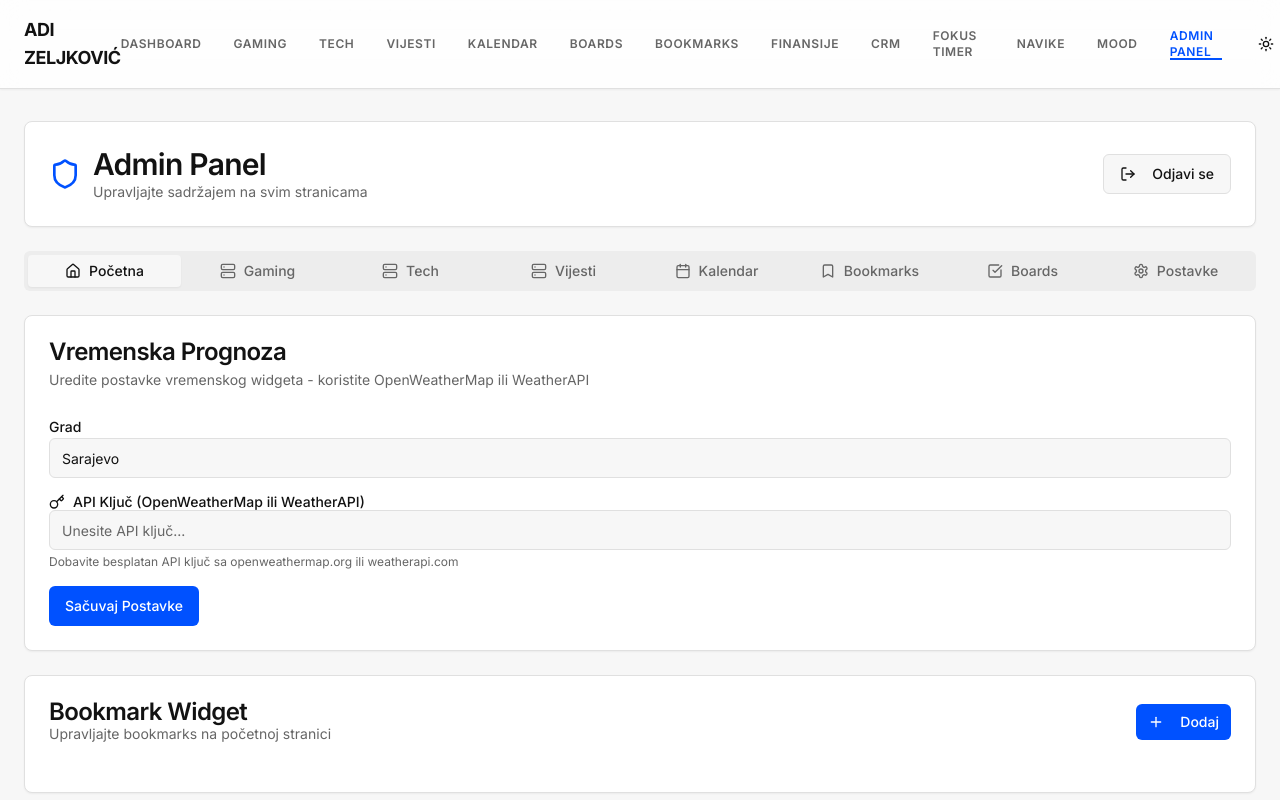
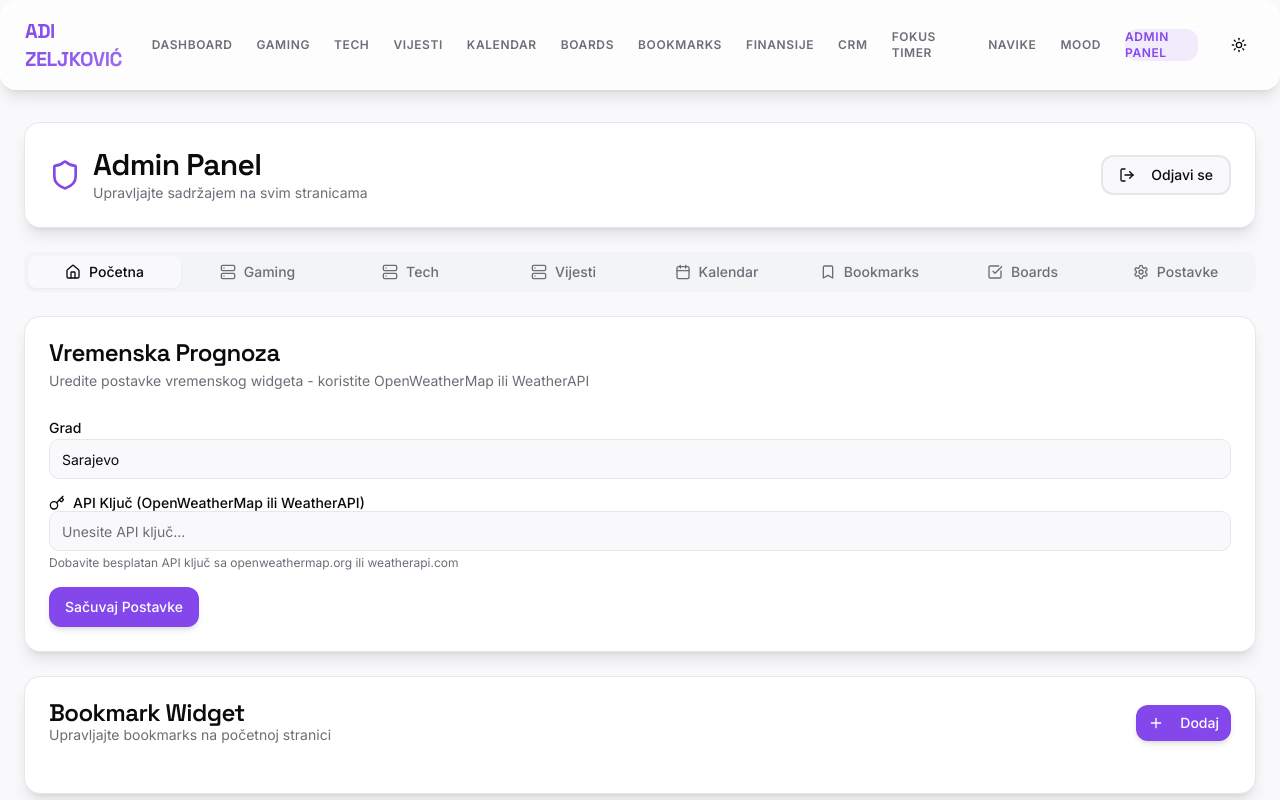
Before and after one commit to AdiZeljkovic/blink-view, a React (Vite) app: page /admin in a window 1280 px wide. Shown: the top 800 px of the page. Built offline with nearby package versions, Linux system fonts and the light colour scheme; sample sign-in values are in the browser's storage; the HTML template or start-up script is replaced by a standard one.

Commit message:
Refactor: Modernize UI design

```diff
--- a/index.html
+++ b/index.html
@@ -8,7 +8,7 @@
     <meta name="author" content="Lovable" />
     <link rel="preconnect" href="https://fonts.googleapis.com">
     <link rel="preconnect" href="https://fonts.gstatic.com" crossorigin>
-    <link href="https://fonts.googleapis.com/css2?family=Inter:wght@400;500;600;700&family=JetBrains+Mono:wght@700&display=swap" rel="stylesheet">
+    <link href="https://fonts.googleapis.com/css2?family=Inter:wght@300;400;500;600;700;800&family=Space+Grotesk:wght@400;500;600;700&display=swap" rel="stylesheet">
 
     <meta property="og:title" content="Fokus - Personal Productivity Dashboard" />
     <meta property="og:description" content="Ultra-minimalist personal productivity dashboard for focused work" />
--- a/src/components/Header.tsx
+++ b/src/components/Header.tsx
@@ -21,24 +21,32 @@ const Header = () => {
   ];
 
   return (
-    <header className="border-b border-border bg-card/80 backdrop-blur-md sticky top-0 z-50 animate-fade-in-down shadow-sm">
+    <header className="glass-card border-b border-border/50 sticky top-0 z-50 animate-fade-in-down">
       <div className="container mx-auto px-6 py-4">
         <div className="flex justify-between items-center">
-          <Link to="/" className="text-lg font-bold tracking-tight transition-all duration-300 hover:text-primary cursor-pointer hover:scale-105">
+          <Link
+            to="/"
+            className="text-xl font-display font-bold tracking-tight transition-all duration-300 hover:text-primary cursor-pointer hover:scale-105 gradient-text"
+          >
             ADI ZELJKOVIĆ
           </Link>
-          <nav className="flex gap-8 items-center">
+          <nav className="flex gap-6 items-center">
             {navLinks.map((link) => (
               <Link
                 key={link.label}
                 to={link.path}
-                className={`text-xs font-semibold tracking-wider uppercase transition-all duration-300 relative after:absolute after:bottom-0 after:left-0 after:h-[2px] after:bg-primary after:transition-all after:duration-300 ${
+                className={`text-xs font-semibold tracking-wider uppercase transition-all duration-300 relative group ${
                   location.pathname === link.path
-                    ? 'text-primary after:w-full'
-                    : 'text-muted-foreground hover:text-primary after:w-0 hover:after:w-full'
+                    ? 'text-primary'
+                    : 'text-muted-foreground hover:text-primary'
                 }`}
               >
-                {link.label}
+                <span className="relative z-10">{link.label}</span>
+                <span className={`absolute inset-0 bg-primary/10 rounded-lg transform transition-all duration-300 ${
+                  location.pathname === link.path
+                    ? 'scale-100 opacity-100'
+                    : 'scale-75 opacity-0 group-hover:scale-100 group-hover:opacity-100'
+                }`} />
               </Link>
             ))}
             <ThemeToggle />
--- a/src/components/ui/button.tsx
+++ b/src/components/ui/button.tsx
@@ -5,21 +5,21 @@ import { cva, type VariantProps } from "class-variance-authority";
 import { cn } from "@/lib/utils";
 
 const buttonVariants = cva(
-  "inline-flex items-center justify-center gap-2 whitespace-nowrap rounded-md text-sm font-medium ring-offset-background transition-all duration-300 focus-visible:outline-none focus-visible:ring-2 focus-visible:ring-ring focus-visible:ring-offset-2 disabled:pointer-events-none disabled:opacity-50 [&_svg]:pointer-events-none [&_svg]:size-4 [&_svg]:shrink-0 active:scale-95",
+  "inline-flex items-center justify-center gap-2 whitespace-nowrap rounded-xl text-sm font-medium ring-offset-background transition-all duration-300 focus-visible:outline-none focus-visible:ring-2 focus-visible:ring-ring focus-visible:ring-offset-2 disabled:pointer-events-none disabled:opacity-50 [&_svg]:pointer-events-none [&_svg]:size-4 [&_svg]:shrink-0 active:scale-95 hover:-translate-y-0.5",
   {
     variants: {
       variant: {
-        default: "bg-primary text-primary-foreground hover:bg-primary/90 hover:shadow-lg hover:glow-primary",
-        destructive: "bg-destructive text-destructive-foreground hover:bg-destructive/90 hover:shadow-lg",
-        outline: "border border-input bg-background hover:bg-accent hover:text-accent-foreground hover:border-primary/50",
-        secondary: "bg-secondary text-secondary-foreground hover:bg-secondary/80 hover:shadow-md",
+        default: "bg-primary text-primary-foreground hover:bg-primary/90 shadow-md hover:shadow-glow-md",
+        destructive: "bg-destructive text-destructive-foreground hover:bg-destructive/90 shadow-md hover:shadow-lg",
+        outline: "border-2 border-input bg-background hover:bg-accent hover:text-accent-foreground hover:border-primary/50",
+        secondary: "bg-secondary text-secondary-foreground hover:bg-secondary/80 shadow-sm hover:shadow-md",
         ghost: "hover:bg-accent hover:text-accent-foreground",
         link: "text-primary underline-offset-4 hover:underline",
       },
       size: {
         default: "h-10 px-4 py-2",
-        sm: "h-9 rounded-md px-3",
-        lg: "h-11 rounded-md px-8",
+        sm: "h-9 rounded-lg px-3",
+        lg: "h-12 rounded-xl px-8 text-base",
         icon: "h-10 w-10",
       },
     },
--- a/src/components/ui/card.tsx
+++ b/src/components/ui/card.tsx
@@ -3,7 +3,7 @@ import * as React from "react";
 import { cn } from "@/lib/utils";
 
 const Card = React.forwardRef<HTMLDivElement, React.HTMLAttributes<HTMLDivElement>>(({ className, ...props }, ref) => (
-  <div ref={ref} className={cn("rounded-lg border bg-card text-card-foreground shadow-sm transition-all duration-300 hover:shadow-lg", className)} {...props} />
+  <div ref={ref} className={cn("rounded-2xl border bg-card text-card-foreground shadow-lg backdrop-blur-sm transition-all duration-500 hover:shadow-xl hover:-translate-y-1", className)} {...props} />
 ));
 Card.displayName = "Card";
 
@@ -16,7 +16,7 @@ CardHeader.displayName = "CardHeader";
 
 const CardTitle = React.forwardRef<HTMLParagraphElement, React.HTMLAttributes<HTMLHeadingElement>>(
   ({ className, ...props }, ref) => (
-    <h3 ref={ref} className={cn("text-2xl font-semibold leading-none tracking-tight", className)} {...props} />
+    <h3 ref={ref} className={cn("text-2xl font-display font-semibold leading-none tracking-tight", className)} {...props} />
   ),
 );
 CardTitle.displayName = "CardTitle";
--- a/src/index.css
+++ b/src/index.css
@@ -1,117 +1,128 @@
+@import url('https://fonts.googleapis.com/css2?family=Inter:wght@300;400;500;600;700;800&family=Space+Grotesk:wght@400;500;600;700&display=swap');
+
 @tailwind base;
 @tailwind components;
 @tailwind utilities;
 
-/* Definition of the design system. All colors, gradients, fonts, etc should be defined here.
-All colors MUST be HSL.
-*/
-
 @layer base {
   :root {
-    /* Ultra-minimalist monochromatic palette with electric blue accent */
-    --background: 0 0% 97%;
-    --foreground: 0 0% 7%;
+    /* Modern Color Palette - Light Mode */
+    --background: 240 15% 98%;
+    --foreground: 240 10% 5%;
 
     --card: 0 0% 100%;
-    --card-foreground: 0 0% 7%;
+    --card-foreground: 240 10% 5%;
 
     --popover: 0 0% 100%;
-    --popover-foreground: 0 0% 7%;
+    --popover-foreground: 240 10% 5%;
 
-    /* Electric blue accent - the hero of our design */
-    --primary: 221 100% 50%;
+    --primary: 262 80% 60%;
     --primary-foreground: 0 0% 100%;
-    --primary-glow: 221 100% 60%;
+    --primary-glow: 262 80% 70%;
 
-    --secondary: 0 0% 95%;
-    --secondary-foreground: 0 0% 7%;
+    --secondary: 220 14% 96%;
+    --secondary-foreground: 240 10% 5%;
 
-    --muted: 0 0% 93%;
-    --muted-foreground: 0 0% 40%;
+    --muted: 220 14% 96%;
+    --muted-foreground: 240 5% 45%;
 
-    --accent: 221 100% 50%;
+    --accent: 175 60% 50%;
     --accent-foreground: 0 0% 100%;
 
     --destructive: 0 84% 60%;
     --destructive-foreground: 0 0% 100%;
 
-    --border: 0 0% 88%;
-    --input: 0 0% 88%;
-    --ring: 221 100% 50%;
+    --border: 220 13% 91%;
+    --input: 220 13% 91%;
+    --ring: 262 80% 60%;
 
-    --radius: 0.5rem;
+    --radius: 0.75rem;
 
-    /* Enhanced shadows */
-    --shadow-sm: 0 1px 2px 0 hsl(0 0% 0% / 0.05);
-    --shadow-md: 0 4px 6px -1px hsl(0 0% 0% / 0.1), 0 2px 4px -2px hsl(0 0% 0% / 0.1);
-    --shadow-lg: 0 10px 15px -3px hsl(0 0% 0% / 0.1), 0 4px 6px -4px hsl(0 0% 0% / 0.1);
-    --shadow-primary: 0 8px 24px -4px hsl(var(--primary) / 0.2);
+    /* Gradients */
+    --gradient-primary: linear-gradient(135deg, hsl(262, 80%, 60%) 0%, hsl(262, 80%, 70%) 100%);
+    --gradient-accent: linear-gradient(135deg, hsl(175, 60%, 50%) 0%, hsl(220, 70%, 55%) 100%);
+    --gradient-soft: linear-gradient(180deg, hsl(240, 15%, 98%) 0%, hsl(220, 14%, 96%) 100%);
+    --gradient-glow: radial-gradient(circle at 50% 0%, hsl(262, 80%, 60%, 0.15) 0%, transparent 60%);
 
-    /* Smooth transitions */
-    --transition-base: all 0.2s cubic-bezier(0.4, 0, 0.2, 1);
-    --transition-smooth: all 0.3s cubic-bezier(0.4, 0, 0.2, 1);
-    --transition-bounce: all 0.4s cubic-bezier(0.34, 1.56, 0.64, 1);
+    /* Shadows */
+    --shadow-sm: 0 1px 2px 0 hsl(240, 10%, 5%, 0.05);
+    --shadow-md: 0 4px 6px -1px hsl(240, 10%, 5%, 0.1), 0 2px 4px -2px hsl(240, 10%, 5%, 0.1);
+    --shadow-lg: 0 10px 15px -3px hsl(240, 10%, 5%, 0.1), 0 4px 6px -4px hsl(240, 10%, 5%, 0.1);
+    --shadow-xl: 0 20px 25px -5px hsl(240, 10%, 5%, 0.1), 0 8px 10px -6px hsl(240, 10%, 5%, 0.1);
+    --shadow-glow: 0 0 40px hsl(262, 80%, 60%, 0.3);
+    --shadow-glow-accent: 0 0 30px hsl(175, 60%, 50%, 0.25);
+
+    /* Glass Effects */
+    --glass-bg: hsl(0, 0%, 100%, 0.7);
+    --glass-border: hsl(0, 0%, 100%, 0.2);
 
     --sidebar-background: 0 0% 98%;
-
     --sidebar-foreground: 240 5.3% 26.1%;
-
     --sidebar-primary: 240 5.9% 10%;
-
     --sidebar-primary-foreground: 0 0% 98%;
-
     --sidebar-accent: 240 4.8% 95.9%;
-
     --sidebar-accent-foreground: 240 5.9% 10%;
-
     --sidebar-border: 220 13% 91%;
-
-    --sidebar-ring: 217.2 91.2% 59.8%;
+    --sidebar-ring: 262 80% 60%;
   }
 
   .dark {
-    --background: 0 0% 7%;
-    --foreground: 0 0% 98%;
+    /* Modern Color Palette - Dark Mode */
+    --background: 240 10% 7%;
+    --foreground: 240 5% 96%;
 
-    --card: 0 0% 10%;
-    --card-foreground: 0 0% 98%;
+    --card: 240 8% 11%;
+    --card-foreground: 240 5% 96%;
 
-    --popover: 0 0% 10%;
-    --popover-foreground: 0 0% 98%;
+    --popover: 240 8% 11%;
+    --popover-foreground: 240 5% 96%;
 
-    --primary: 221 100% 50%;
-    --primary-foreground: 0 0% 100%;
-    --primary-glow: 221 100% 60%;
+    --primary: 262 80% 65%;
+    --primary-foreground: 240 10% 7%;
+    --primary-glow: 262 80% 75%;
 
-    --secondary: 0 0% 15%;
-    --secondary-foreground: 0 0% 98%;
+    --secondary: 240 6% 15%;
+    --secondary-foreground: 240 5% 96%;
 
-    --muted: 0 0% 15%;
-    --muted-foreground: 0 0% 60%;
+    --muted: 240 6% 15%;
+    --muted-foreground: 240 5% 65%;
 
-    --accent: 221 100% 50%;
-    --accent-foreground: 0 0% 100%;
+    --accent: 175 60% 55%;
+    --accent-foreground: 240 10% 7%;
 
     --destructive: 0 84% 60%;
-    --destructive-foreground: 0 0% 100%;
+    --destructive-foreground: 240 5% 96%;
 
-    --border: 0 0% 20%;
-    --input: 0 0% 20%;
-    --ring: 221 100% 50%;
+    --border: 240 6% 20%;
+    --input: 240 6% 20%;
+    --ring: 262 80% 65%;
 
-    /* Enhanced shadows for dark mode */
-    --shadow-sm: 0 1px 2px 0 hsl(0 0% 0% / 0.3);
-    --shadow-md: 0 4px 6px -1px hsl(0 0% 0% / 0.4), 0 2px 4px -2px hsl(0 0% 0% / 0.3);
-    --shadow-lg: 0 10px 15px -3px hsl(0 0% 0% / 0.5), 0 4px 6px -4px hsl(0 0% 0% / 0.4);
-    --shadow-primary: 0 8px 24px -4px hsl(var(--primary) / 0.4);
+    /* Gradients */
+    --gradient-primary: linear-gradient(135deg, hsl(262, 80%, 65%) 0%, hsl(262, 80%, 75%) 100%);
+    --gradient-accent: linear-gradient(135deg, hsl(175, 60%, 55%) 0%, hsl(220, 70%, 60%) 100%);
+    --gradient-soft: linear-gradient(180deg, hsl(240, 10%, 7%) 0%, hsl(240, 8%, 11%) 100%);
+    --gradient-glow: radial-gradient(circle at 50% 0%, hsl(262, 80%, 65%, 0.2) 0%, transparent 60%);
+
+    /* Shadows */
+    --shadow-sm: 0 1px 2px 0 hsl(0, 0%, 0%, 0.3);
+    --shadow-md: 0 4px 6px -1px hsl(0, 0%, 0%, 0.4), 0 2px 4px -2px hsl(0, 0%, 0%, 0.4);
+    --shadow-lg: 0 10px 15px -3px hsl(0, 0%, 0%, 0.5), 0 4px 6px -4px hsl(0, 0%, 0%, 0.5);
+    --shadow-xl: 0 20px 25px -5px hsl(0, 0%, 0%, 0.6), 0 8px 10px -6px hsl(0, 0%, 0%, 0.6);
+    --shadow-glow: 0 0 50px hsl(262, 80%, 65%, 0.4);
+    --shadow-glow-accent: 0 0 40px hsl(175, 60%, 55%, 0.3);
+
+    /* Glass Effects */
+    --glass-bg: hsl(240, 8%, 11%, 0.6);
+    --glass-border: hsl(240, 5%, 96%, 0.1);
+
     --sidebar-background: 0 0% 7%;
     --sidebar-foreground: 0 0% 98%;
-    --sidebar-primary: 221 100% 50%;
+    --sidebar-primary: 262 80% 65%;
     --sidebar-primary-foreground: 0 0% 100%;
     --sidebar-accent: 0 0% 15%;
     --sidebar-accent-foreground: 0 0% 98%;
     --sidebar-border: 0 0% 20%;
-    --sidebar-ring: 221 100% 50%;
+    --sidebar-ring: 262 80% 65%;
   }
 }
 
@@ -121,38 +132,141 @@ All colors MUST be HSL.
   }
 
   body {
-    @apply bg-background text-foreground font-sans antialiased;
-    background-image: radial-gradient(circle, hsl(var(--foreground) / 0.025) 1px, transparent 1px);
-    background-size: 20px 20px;
+    @apply bg-background text-foreground font-body;
+    font-feature-settings: "rlig" 1, "calt" 1;
+    text-rendering: optimizeLegibility;
+    -webkit-font-smoothing: antialiased;
+    -moz-osx-font-smoothing: grayscale;
+  }
+
+  h1, h2, h3, h4, h5, h6 {
+    @apply font-display;
   }
 }
 
 @layer utilities {
-  .font-mono-heading {
-    font-family: 'JetBrains Mono', monospace;
-    font-weight: 700;
-    letter-spacing: -0.03em;
+  /* Glass Morphism */
+  .glass {
+    background: var(--glass-bg);
+    backdrop-filter: blur(20px) saturate(180%);
+    -webkit-backdrop-filter: blur(20px) saturate(180%);
+    border: 1px solid var(--glass-border);
   }
 
-  .widget-card {
-    @apply bg-card/80 backdrop-blur-sm rounded-xl border border-border p-6 transition-all duration-300 hover:border-primary/40 hover:shadow-xl hover:-translate-y-1;
-    animation: fade-in 0.4s ease-out;
-    box-shadow: var(--shadow-md);
+  .glass-card {
+    @apply glass rounded-2xl shadow-lg;
   }
 
-  .smooth-hover {
-    @apply transition-all duration-300 ease-out hover:scale-[1.02] hover:shadow-lg;
+  /* Gradient Text */
+  .gradient-text {
+    background: var(--gradient-primary);
+    -webkit-background-clip: text;
+    -webkit-text-fill-color: transparent;
+    background-clip: text;
   }
 
-  .glow-primary {
-    box-shadow: 0 0 20px hsl(var(--primary) / 0.2);
+  .gradient-text-accent {
+    background: var(--gradient-accent);
+    -webkit-background-clip: text;
+    -webkit-text-fill-color: transparent;
+    background-clip: text;
   }
 
-  .glow-primary-intense {
-    box-shadow: 0 0 30px hsl(var(--primary) / 0.3), 0 0 60px hsl(var(--primary) / 0.1);
+  /* Glow Effects */
+  .glow-primary {
+    box-shadow: var(--shadow-glow);
   }
 
-  .glass-effect {
-    @apply bg-card/60 backdrop-blur-md border border-border/50;
+  .glow-accent {
+    box-shadow: var(--shadow-glow-accent);
+  }
+
+  /* Smooth Scrolling */
+  .smooth-scroll {
+    scroll-behavior: smooth;
+    -webkit-overflow-scrolling: touch;
+  }
+
+  /* Animations */
+  .animate-float {
+    animation: float 6s ease-in-out infinite;
+  }
+
+  .animate-pulse-slow {
+    animation: pulse 4s cubic-bezier(0.4, 0, 0.6, 1) infinite;
+  }
+
+  .animate-gradient {
+    background-size: 200% 200%;
+    animation: gradient 8s ease infinite;
+  }
+
+  /* Hover Lift */
+  .hover-lift {
+    @apply transition-all duration-300 ease-out;
+  }
+
+  .hover-lift:hover {
+    @apply -translate-y-1 shadow-xl;
+  }
+
+  /* Interactive Elements */
+  .interactive {
+    @apply transition-all duration-300 ease-out active:scale-95;
+  }
+
+  /* Focus Styles */
+  .focus-ring {
+    @apply focus:outline-none focus:ring-2 focus:ring-primary focus:ring-offset-2 focus:ring-offset-background;
   }
 }
+
+@keyframes float {
+  0%, 100% {
+    transform: translateY(0px);
+  }
+  50% {
+    transform: translateY(-20px);
+  }
+}
+
+@keyframes gradient {
+  0%, 100% {
+    background-position: 0% 50%;
+  }
+  50% {
+    background-position: 100% 50%;
+  }
+}
+
+/* Custom Scrollbar */
+::-webkit-scrollbar {
+  width: 8px;
+  height: 8px;
+}
+
+::-webkit-scrollbar-track {
+  background: hsl(var(--muted));
+  border-radius: 4px;
+}
+
+::-webkit-scrollbar-thumb {
+  background: hsl(var(--primary) / 0.5);
+  border-radius: 4px;
+  transition: background 0.2s;
+}
+
+::-webkit-scrollbar-thumb:hover {
+  background: hsl(var(--primary) / 0.8);
+}
+
+/* Selection */
+::selection {
+  background: hsl(var(--primary) / 0.2);
+  color: hsl(var(--foreground));
+}
+
+::-moz-selection {
+  background: hsl(var(--primary) / 0.2);
+  color: hsl(var(--foreground));
+}
--- a/tailwind.config.ts
+++ b/tailwind.config.ts
@@ -2,7 +2,12 @@ import type { Config } from "tailwindcss";
 
 export default {
   darkMode: ["class"],
-  content: ["./pages/**/*.{ts,tsx}", "./components/**/*.{ts,tsx}", "./app/**/*.{ts,tsx}", "./src/**/*.{ts,tsx}"],
+  content: [
+    "./pages/**/*.{ts,tsx}",
+    "./components/**/*.{ts,tsx}",
+    "./app/**/*.{ts,tsx}",
+    "./src/**/*.{ts,tsx}",
+  ],
   prefix: "",
   theme: {
     container: {
@@ -14,8 +19,8 @@ export default {
     },
     extend: {
       fontFamily: {
-        sans: ['Inter', 'sans-serif'],
-        mono: ['JetBrains Mono', 'monospace'],
+        body: ["Inter", "system-ui", "sans-serif"],
+        display: ["Space Grotesk", "system-ui", "sans-serif"],
       },
       colors: {
         border: "hsl(var(--border))",
@@ -26,6 +31,7 @@ export default {
         primary: {
           DEFAULT: "hsl(var(--primary))",
           foreground: "hsl(var(--primary-foreground))",
+          glow: "hsl(var(--primary-glow))",
         },
         secondary: {
           DEFAULT: "hsl(var(--secondary))",
@@ -69,82 +75,103 @@ export default {
       },
       keyframes: {
         "accordion-down": {
-          from: {
-            height: "0",
-            opacity: "0",
-          },
-          to: {
-            height: "var(--radix-accordion-content-height)",
-            opacity: "1",
-          },
+          from: { height: "0", opacity: "0" },
+          to: { height: "var(--radix-accordion-content-height)", opacity: "1" },
         },
         "accordion-up": {
-          from: {
-            height: "var(--radix-accordion-content-height)",
-            opacity: "1",
-          },
-          to: {
-            height: "0",
-            opacity: "0",
-          },
+          from: { height: "var(--radix-accordion-content-height)", opacity: "1" },
+          to: { height: "0", opacity: "0" },
         },
         "fade-in": {
-          "0%": {
-            opacity: "0",
-            transform: "translateY(10px)",
-          },
-          "100%": {
-            opacity: "1",
-            transform: "translateY(0)",
-          },
+          "0%": { opacity: "0", transform: "translateY(10px)" },
+          "100%": { opacity: "1", transform: "translateY(0)" },
         },
         "fade-in-down": {
-          "0%": {
-            opacity: "0",
-            transform: "translateY(-10px)",
-          },
-          "100%": {
-            opacity: "1",
-            transform: "translateY(0)",
-          },
+          "0%": { opacity: "0", transform: "translateY(-20px)" },
+          "100%": { opacity: "1", transform: "translateY(0)" },
         },
-        "slide-up": {
-          "0%": {
-            opacity: "0",
-            transform: "translateY(20px)",
-          },
-          "100%": {
-            opacity: "1",
-            transform: "translateY(0)",
-          },
+        "fade-out": {
+          "0%": { opacity: "1", transform: "translateY(0)" },
+          "100%": { opacity: "0", transform: "translateY(10px)" },
         },
         "scale-in": {
-          "0%": {
-            opacity: "0",
-            transform: "scale(0.95)",
-          },
-          "100%": {
-            opacity: "1",
-            transform: "scale(1)",
-          },
+          "0%": { transform: "scale(0.95)", opacity: "0" },
+          "100%": { transform: "scale(1)", opacity: "1" },
+        },
+        "scale-out": {
+          from: { transform: "scale(1)", opacity: "1" },
+          to: { transform: "scale(0.95)", opacity: "0" },
+        },
+        "slide-in-right": {
+          "0%": { transform: "translateX(100%)" },
+          "100%": { transform: "translateX(0)" },
+        },
+        "slide-out-right": {
+          "0%": { transform: "translateX(0)" },
+          "100%": { transform: "translateX(100%)" },
+        },
+        "slide-in-left": {
+          "0%": { transform: "translateX(-100%)" },
+          "100%": { transform: "translateX(0)" },
+        },
+        "slide-out-left": {
+          "0%": { transform: "translateX(0)" },
+          "100%": { transform: "translateX(-100%)" },
+        },
+        "slide-in-up": {
+          "0%": { transform: "translateY(100%)" },
+          "100%": { transform: "translateY(0)" },
+        },
+        "slide-out-up": {
+          "0%": { transform: "translateY(0)" },
+          "100%": { transform: "translateY(-100%)" },
+        },
+        "bounce-subtle": {
+          "0%, 100%": { transform: "translateY(0)" },
+          "50%": { transform: "translateY(-5px)" },
+        },
+        shimmer: {
+          "0%": { backgroundPosition: "-1000px 0" },
+          "100%": { backgroundPosition: "1000px 0" },
+        },
+        float: {
+          "0%, 100%": { transform: "translateY(0px)" },
+          "50%": { transform: "translateY(-20px)" },
         },
         "glow-pulse": {
-          "0%, 100%": {
-            boxShadow: "0 0 20px hsl(var(--primary) / 0.2)",
-          },
-          "50%": {
-            boxShadow: "0 0 30px hsl(var(--primary) / 0.4), 0 0 60px hsl(var(--primary) / 0.2)",
-          },
+          "0%, 100%": { boxShadow: "0 0 20px hsl(var(--primary) / 0.3)" },
+          "50%": { boxShadow: "0 0 40px hsl(var(--primary) / 0.6)" },
         },
       },
       animation: {
-        "accordion-down": "accordion-down 0.3s ease-out",
-        "accordion-up": "accordion-up 0.3s ease-out",
-        "fade-in": "fade-in 0.4s ease-out",
-        "fade-in-down": "fade-in-down 0.4s ease-out",
-        "slide-up": "slide-up 0.5s ease-out",
+        "accordion-down": "accordion-down 0.2s ease-out",
+        "accordion-up": "accordion-up 0.2s ease-out",
+        "fade-in": "fade-in 0.5s ease-out",
+        "fade-in-down": "fade-in-down 0.6s ease-out",
+        "fade-out": "fade-out 0.3s ease-out",
         "scale-in": "scale-in 0.3s ease-out",
+        "scale-out": "scale-out 0.2s ease-out",
+        "slide-in-right": "slide-in-right 0.4s ease-out",
+        "slide-out-right": "slide-out-right 0.3s ease-out",
+        "slide-in-left": "slide-in-left 0.4s ease-out",
+        "slide-out-left": "slide-out-left 0.3s ease-out",
+        "slide-in-up": "slide-in-up 0.4s ease-out",
+        "slide-out-up": "slide-out-up 0.3s ease-out",
+        "bounce-subtle": "bounce-subtle 2s ease-in-out infinite",
+        shimmer: "shimmer 2s linear infinite",
+        float: "float 6s ease-in-out infinite",
         "glow-pulse": "glow-pulse 2s ease-in-out infinite",
+        enter: "fade-in 0.5s ease-out, scale-in 0.3s ease-out",
+        exit: "fade-out 0.3s ease-out, scale-out 0.2s ease-out",
+      },
+      backdropBlur: {
+        xs: "2px",
+      },
+      boxShadow: {
+        "glow-sm": "0 0 10px hsl(var(--primary) / 0.2)",
+        "glow-md": "0 0 20px hsl(var(--primary) / 0.3)",
+        "glow-lg": "0 0 40px hsl(var(--primary) / 0.4)",
+        "glow-accent": "0 0 30px hsl(var(--accent) / 0.3)",
       },
     },
   },
```
Also changed, not shown: src/components/Clock.tsx (+13 -16 lines), src/pages/Index.tsx (+5 -2 lines).
